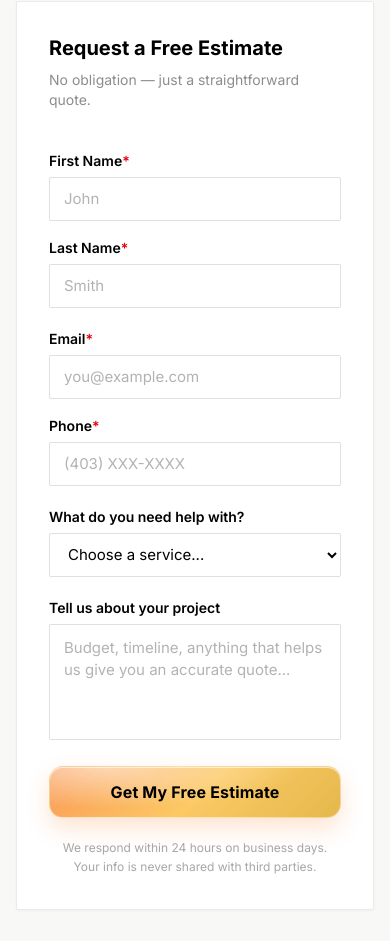
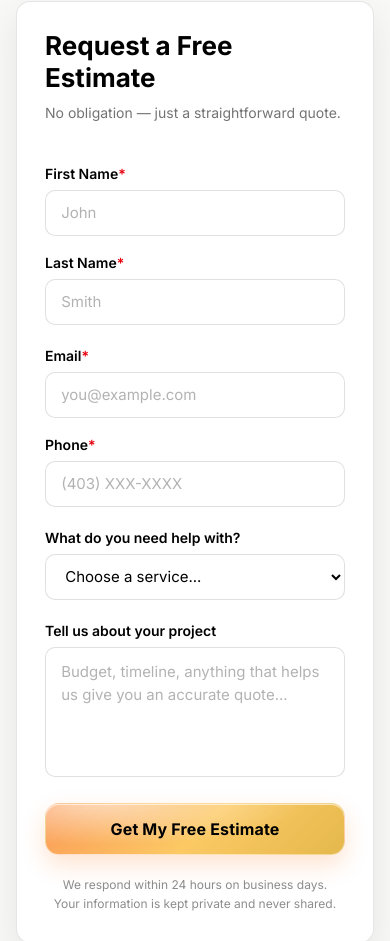
Before and after one commit to Agcaoili4/Bixihomes, a React (Vite) app: page / in a window 390 px wide. Shown: the part 8409-9350 px from the top of the page. Built offline with nearby package versions, Linux system fonts and the light colour scheme.

Commit message:
Fixed contact form

```diff
--- a/src/components/ContactForm.jsx
+++ b/src/components/ContactForm.jsx
@@ -12,9 +12,9 @@ const serviceOptions = [
 
 export default function ContactForm() {
   return (
-    <section id="contact" className="ui-section" style={{ background: "#f8f8f6" }}>
+    <section id="contact" className="ui-section bg-[#f8f8f6]">
       <div className="ui-container">
-        <div className="flex flex-col lg:flex-row ui-gap-10 lg:ui-gap-14 items-start">
+        <div className="flex flex-col lg:flex-row ui-gap-10 lg:ui-gap-14 items-stretch">
           {/* Left — persuasion + direct contact */}
           <div className="flex-1 min-w-0" data-reveal>
             <h2 className="font-heading font-extrabold text-[28px] md:text-[38px] lg:text-[44px] text-black leading-tight ui-mb-sm">
@@ -26,7 +26,10 @@ export default function ContactForm() {
             </p>
 
             {/* Direct contact cards */}
-            <div className="flex flex-col ui-gap-3 ui-mb-lg max-w-[520px]" data-reveal-group>
+            <div
+              className="flex flex-col ui-gap-3 ui-mb-lg max-w-[520px]"
+              data-reveal-group
+            >
               <a
                 href="tel:+014039912631"
                 className="contact-direct-card"
@@ -69,7 +72,10 @@ export default function ContactForm() {
             </div>
 
             {/* Photo — hidden on mobile */}
-            <div className="hidden md:block w-full max-w-[520px] h-[280px] lg:h-[320px] overflow-hidden rounded-sm" data-reveal>
+            <div
+              className="hidden md:block w-full max-w-[520px] h-[280px] lg:h-[320px] overflow-hidden rounded-xl border border-black/10 shadow-[0_8px_24px_rgba(0,0,0,0.08)]"
+              data-reveal
+            >
               <img
                 src={images.contactPhoto}
                 alt="Bixi Homes construction project"
@@ -80,21 +86,21 @@ export default function ContactForm() {
 
           {/* Right — form card (same surface as service cards) */}
           <div
-            className="w-full lg:w-[480px] xl:w-[520px] shrink-0"
+            className="w-full lg:w-[520px] xl:w-[560px] shrink-0"
             data-reveal
           >
             <div className="contact-form-card">
-              <h3 className="font-heading font-bold text-xl md:text-2xl text-black ui-mb-xxs">
+              <h3 className="font-heading font-bold text-[26px] md:text-[32px] text-black ui-mb-xxs leading-tight">
                 Request a Free Estimate
               </h3>
-              <p className="font-body text-sm text-black/45 ui-mb-lg">
+              <p className="font-body text-sm md:text-[15px] text-black/55 ui-mb-lg">
                 No obligation &mdash; just a straightforward quote.
               </p>
 
-              <form className="flex flex-col ui-gap-5">
+              <form className="flex flex-col gap-5 md:gap-6">
                 {/* Name row */}
-                <div className="grid grid-cols-1 sm:grid-cols-2 ui-gap-4">
-                  <div>
+                <div className="grid grid-cols-1 sm:grid-cols-2 gap-4">
+                  <div className="space-y-2">
                     <label htmlFor="cf-first" className="contact-label">
                       First Name<span className="text-red-600">*</span>
                     </label>
@@ -106,7 +112,7 @@ export default function ContactForm() {
                       className="w-full contact-input"
                     />
                   </div>
-                  <div>
+                  <div className="space-y-2">
                     <label htmlFor="cf-last" className="contact-label">
                       Last Name<span className="text-red-600">*</span>
                     </label>
@@ -121,8 +127,8 @@ export default function ContactForm() {
                 </div>
 
                 {/* Contact row */}
-                <div className="grid grid-cols-1 sm:grid-cols-2 ui-gap-4">
-                  <div>
+                <div className="grid grid-cols-1 sm:grid-cols-2 gap-4">
+                  <div className="space-y-2">
                     <label htmlFor="cf-email" className="contact-label">
                       Email<span className="text-red-600">*</span>
                     </label>
@@ -134,7 +140,7 @@ export default function ContactForm() {
                       className="w-full contact-input"
                     />
                   </div>
-                  <div>
+                  <div className="space-y-2">
                     <label htmlFor="cf-phone" className="contact-label">
                       Phone<span className="text-red-600">*</span>
                     </label>
@@ -149,7 +155,7 @@ export default function ContactForm() {
                 </div>
 
                 {/* Service type */}
-                <div>
+                <div className="space-y-2">
                   <label htmlFor="cf-service" className="contact-label">
                     What do you need help with?
                   </label>
@@ -170,7 +176,7 @@ export default function ContactForm() {
                 </div>
 
                 {/* Message */}
-                <div>
+                <div className="space-y-2">
                   <label htmlFor="cf-message" className="contact-label">
                     Tell us about your project
                   </label>
@@ -191,9 +197,10 @@ export default function ContactForm() {
                 </button>
 
                 {/* Trust line */}
-                <p className="font-body text-xs text-black/35 text-center leading-relaxed">
+                <p className="font-body text-xs text-black/45 text-center leading-relaxed">
                   We respond within 24 hours on business days.
-                  Your info is never shared with third parties.
+                  <br />
+                  Your information is kept private and never shared.
                 </p>
               </form>
             </div>
--- a/src/index.css
+++ b/src/index.css
@@ -860,7 +860,7 @@ body {
 }
 
 .ui-btn-form {
-  width: 0px;
+  width: auto;
   min-width: 190px;
   min-height: 36px;
   padding-inline: 1rem;
@@ -877,15 +877,15 @@ body {
 
 .contact-form-card {
   background: #ffffff;
-  border: 1px solid rgba(0, 0, 0, 0.08);
-  border-radius: 2px;
-  box-shadow: 0 1px 3px rgba(0, 0, 0, 0.04);
-  padding: var(--space-8);
+  border: 1px solid rgba(0, 0, 0, 0.1);
+  border-radius: 14px;
+  box-shadow: 0 14px 34px rgba(15, 23, 42, 0.08);
+  padding: var(--space-7);
 }
 
 @media (min-width: 768px) {
   .contact-form-card {
-    padding: var(--space-10);
+    padding: var(--space-8);
   }
 }
 
@@ -899,16 +899,16 @@ body {
 }
 
 .contact-input {
-  height: 44px;
-  padding-inline: 0.875rem;
+  height: 46px;
+  padding-inline: 0.95rem;
   background: #ffffff;
   border: 1px solid rgba(0, 0, 0, 0.12);
-  border-radius: 2px;
+  border-radius: 10px;
   font-family: var(--font-body);
   font-size: 0.9375rem;
   color: #000000;
   outline: none;
-  transition: border-color 180ms ease;
+  transition: border-color 180ms ease, box-shadow 180ms ease;
 }
 
 .contact-input::placeholder {
@@ -917,19 +917,21 @@ body {
 
 .contact-input:focus {
   border-color: var(--color-gold);
+  box-shadow: 0 0 0 3px rgba(250, 173, 20, 0.2);
 }
 
 .contact-textarea {
-  padding: 0.75rem 0.875rem;
+  min-height: 130px;
+  padding: 0.85rem 0.95rem;
   background: #ffffff;
   border: 1px solid rgba(0, 0, 0, 0.12);
-  border-radius: 2px;
+  border-radius: 10px;
   font-family: var(--font-body);
   font-size: 0.9375rem;
   color: #000000;
   outline: none;
   resize: none;
-  transition: border-color 180ms ease;
+  transition: border-color 180ms ease, box-shadow 180ms ease;
 }
 
 .contact-textarea::placeholder {
@@ -938,6 +940,7 @@ body {
 
 .contact-textarea:focus {
   border-color: var(--color-gold);
+  box-shadow: 0 0 0 3px rgba(250, 173, 20, 0.2);
 }
 
 .contact-direct-card {
@@ -947,8 +950,8 @@ body {
   padding: var(--space-4) var(--space-5);
   background: #ffffff;
   border: 1px solid rgba(0, 0, 0, 0.08);
-  border-radius: 2px;
-  box-shadow: 0 1px 3px rgba(0, 0, 0, 0.04);
+  border-radius: 12px;
+  box-shadow: 0 4px 14px rgba(15, 23, 42, 0.06);
   text-decoration: none;
   cursor: pointer;
   transition:
```
